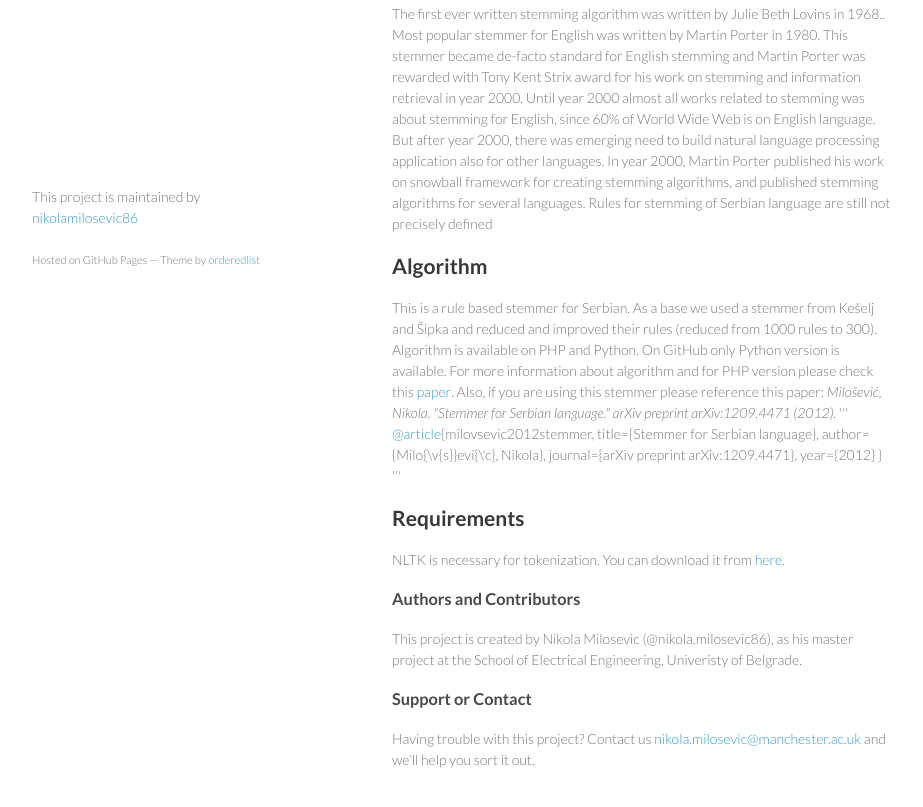
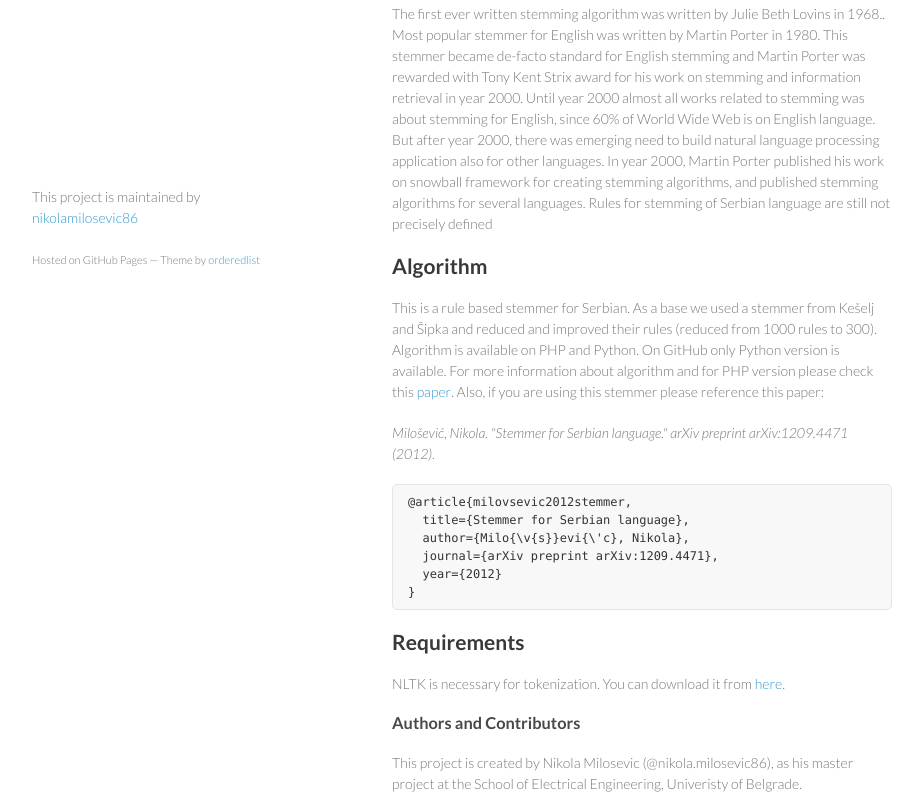
Before and after one commit to nikolamilosevic86/SerbianStemmer, a plain HTML site: page index.html in a window 1280 px wide. Shown: the part 461-1268 px from the top of the page, without its empty margins (178-1101 px from the left). Drawn offline with Linux system fonts and the light colour scheme.

```diff
--- a/index.html
+++ b/index.html
@@ -48,16 +48,17 @@ Martin Porter published his work on snowball framework for creating stemming alg
 <h2>
 <a id="algorithm" class="anchor" href="#algorithm" aria-hidden="true"><span class="octicon octicon-link"></span></a>Algorithm</h2>
 
-<p>This is a rule based stemmer for Serbian. As a base we used a stemmer from Kešelj and Šipka and reduced and improved their rules (reduced from 1000 rules to 300). Algorithm is available on PHP and Python. On GitHub only Python version is available. For more information about algorithm and for PHP version please check this <a href="http://arxiv.org/ftp/arxiv/papers/1209/1209.4471.pdf">paper</a>. Also, if you are using this stemmer please reference this paper:
-<em>Milošević, Nikola. "Stemmer for Serbian language." arXiv preprint arXiv:1209.4471 (2012).</em>
-'''
-<a href="https://github.com/article" class="user-mention">@article</a>{milovsevic2012stemmer,
+<p>This is a rule based stemmer for Serbian. As a base we used a stemmer from Kešelj and Šipka and reduced and improved their rules (reduced from 1000 rules to 300). Algorithm is available on PHP and Python. On GitHub only Python version is available. For more information about algorithm and for PHP version please check this <a href="http://arxiv.org/ftp/arxiv/papers/1209/1209.4471.pdf">paper</a>. Also, if you are using this stemmer please reference this paper:</p>
+
+<p><em>Milošević, Nikola. "Stemmer for Serbian language." arXiv preprint arXiv:1209.4471 (2012).</em></p>
+
+<pre><code>@article{milovsevic2012stemmer,
   title={Stemmer for Serbian language},
   author={Milo{\v{s}}evi{\'c}, Nikola},
   journal={arXiv preprint arXiv:1209.4471},
   year={2012}
 }
-'''</p>
+</code></pre>
 
 <h2>
 <a id="requirements" class="anchor" href="#requirements" aria-hidden="true"><span class="octicon octicon-link"></span></a>Requirements</h2>
```
Also changed, not shown: params.json (+1 -1 lines).
